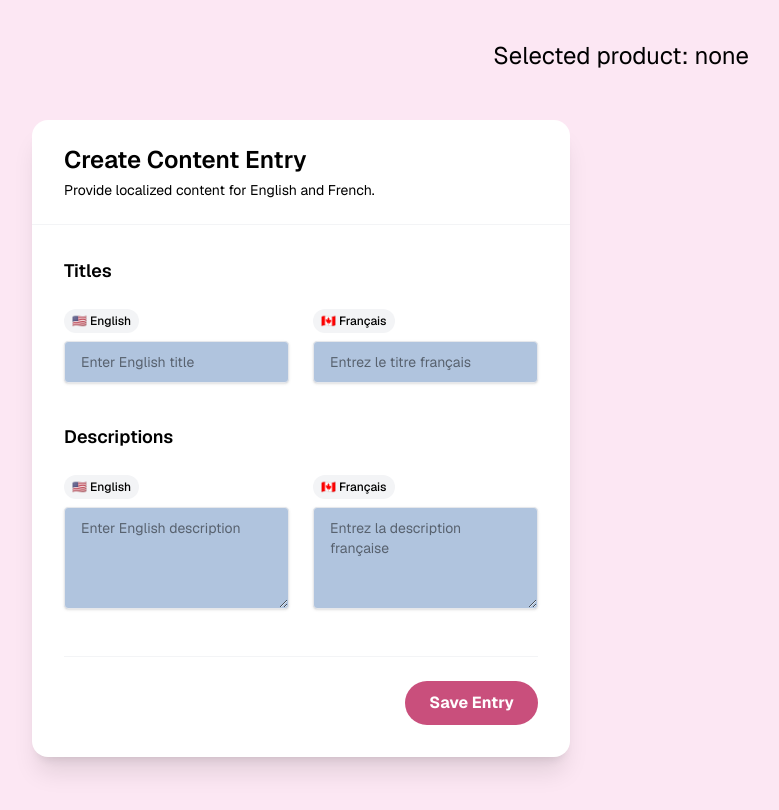
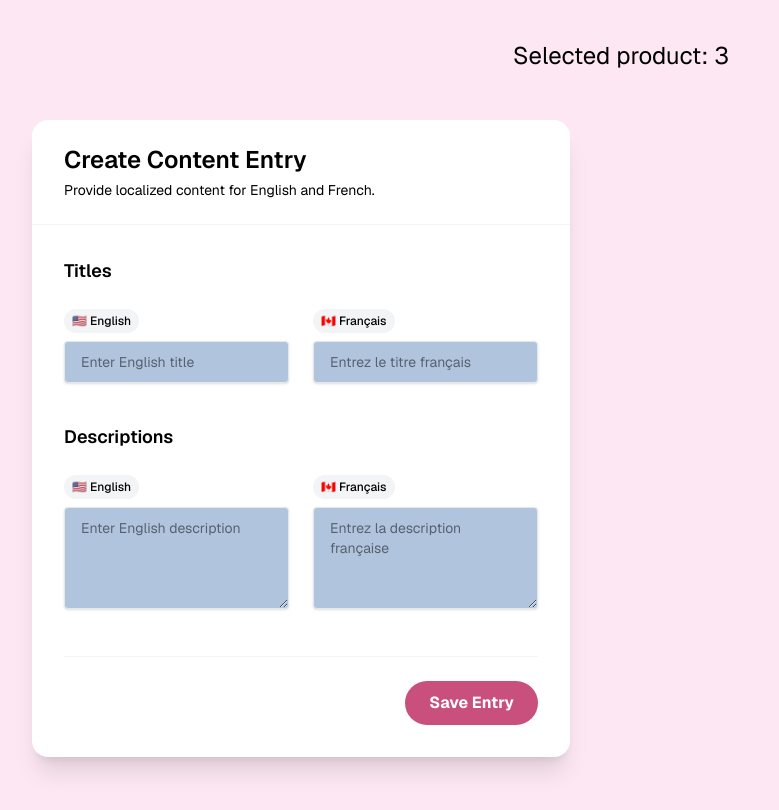
Before and after one commit to begarland/next-iframe-poc, a Next.js app: page / in a window 1280 px wide. Shown: the top 810 px of the page, without its empty margins (19-798 px from the left). Built offline with nearby package versions, Linux system fonts and the light colour scheme; no server answers.

Commit message:
add no store cache

```diff
--- a/src/app/api/upload-entry/route.ts
+++ b/src/app/api/upload-entry/route.ts
@@ -18,8 +18,9 @@ export async function POST(req: NextRequest) {
   const requestOptions: any = {
     method: "POST",
     headers: myHeaders,
-    body: JSON.stringify(payload),
+    body: JSON.stringify({ fields: payload.fields }),
     redirect: "follow",
+    cache: "no-store",
   };
 
   return fetch(
--- a/src/app/components/ContentfulForm/ContentfulForm.tsx
+++ b/src/app/components/ContentfulForm/ContentfulForm.tsx
@@ -15,7 +15,7 @@ type FormData = {
   description: LocalizedField;
 };
 
-type FinalFormData = FormData & { productId: string | null };
+type FinalFormData = FormData & { productId: LocalizedField };
 
 const ContentfulForm: React.FC = () => {
   const { productId } = useProduct();
@@ -23,7 +23,7 @@ const ContentfulForm: React.FC = () => {
   const [form, setForm] = useState<FinalFormData>({
     title: { "en-US": "", "fr-CA": "" },
     description: { "en-US": "", "fr-CA": "" },
-    productId: productId,
+    productId: { "en-US": productId as string, "fr-CA": productId as string },
   });
 
   const handleChange = (
@@ -45,7 +45,7 @@ const ContentfulForm: React.FC = () => {
     e.preventDefault();
     console.log(form);
 
-    // blogPost - this is the id of the component I am allowing edit access to
+    // item - this is the id of the component I am allowing edit access to
     uploadEntryToContentful(form, "item")();
 
     // here, submit the call to contentful
@@ -53,7 +53,7 @@ const ContentfulForm: React.FC = () => {
     setForm({
       title: { "en-US": "", "fr-CA": "" },
       description: { "en-US": "", "fr-CA": "" },
-      productId: productId || "",
+      productId: { "en-US": productId as string, "fr-CA": productId as string },
     });
   };
 
--- a/src/app/contexts/ProductContext.tsx
+++ b/src/app/contexts/ProductContext.tsx
@@ -9,7 +9,7 @@ type ProductContextType = {
 const ProductContext = createContext<ProductContextType | undefined>(undefined);
 
 export const ProductProvider = ({ children }: { children: ReactNode }) => {
-  const [productId, setProductId] = useState<string | null>(null);
+  const [productId, setProductId] = useState<string | null>('3');
 
   return (
     <ProductContext.Provider value={{ productId, setProductId }}>
--- a/src/app/hooks/useWindowListener.ts
+++ b/src/app/hooks/useWindowListener.ts
@@ -20,7 +20,7 @@ export const useWindowListener = () => {
       console.log("message:", JSON.stringify(event.data, null, 4));
 
       if (data) {
-        if (data.payload.productId) setProductId(data.payload.productId);
+        if (data.payload?.productId) setProductId(data.payload.productId);
       }
     });
 
```
